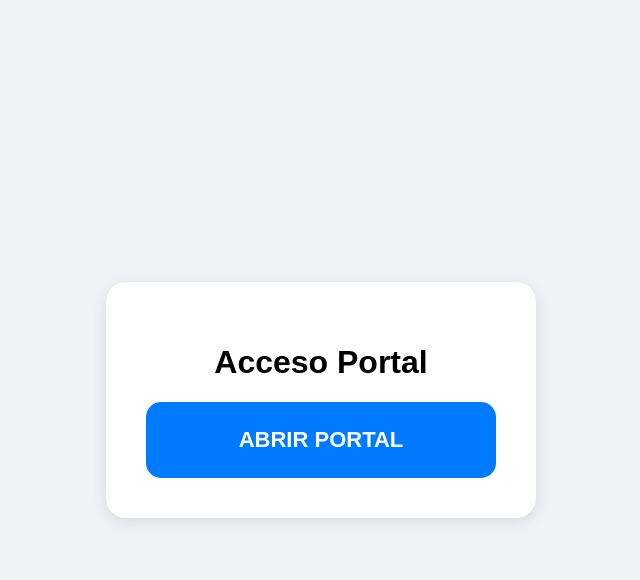
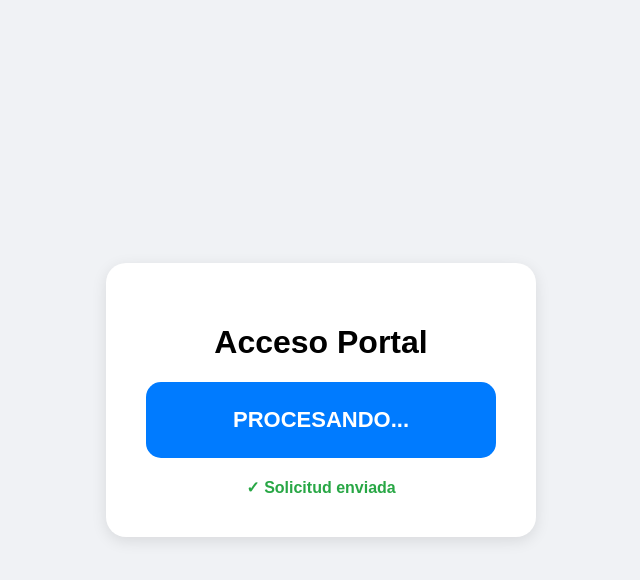
Before and after one commit to aldifesu/acceso, a plain HTML site: page index.html in a window 1280 px wide. Both pictures are taken after a click on the button "ABRIR PORTAL". Shown: the whole page, without its empty margins (319-959 px from the left). Drawn offline with Linux system fonts and the light colour scheme.

Commit message:
Update index.html

```diff
--- a/index.html
+++ b/index.html
@@ -9,40 +9,42 @@
         .container { text-align: center; background: white; padding: 40px; border-radius: 20px; box-shadow: 0 4px 15px rgba(0,0,0,0.1); width: 85%; max-width: 350px; }
         button { background: #007bff; color: white; border: none; padding: 25px; font-size: 22px; border-radius: 15px; cursor: pointer; width: 100%; font-weight: bold; }
         button:active { background: #0056b3; transform: scale(0.98); }
-        #status { margin-top: 20px; font-weight: bold; color: #28a745; display: none; }
+        #mensaje { margin-top: 20px; color: #28a745; font-weight: bold; display: none; }
     </style>
 </head>
 <body>
 
     <div class="container">
         <h1>Acceso Portal</h1>
-        <button onclick="abrirYRefrescar()">ABRIR PORTAL</button>
-        <div id="status">✓ Solicitud enviada</div>
+
+        <form action="https://shelly-91-eu.shelly.cloud/device/relay/control" method="POST" target="marco_oculto" onsubmit="mostrarMensaje()">
+            <input type="hidden" name="id" value="D48AFC555D4C">
+            <input type="hidden" name="auth_key" value="ZGY0NGR1aWQ03FA30F8718C1CAC608463590652E6FBB3A1287F2095B25495689DA9379ED25A523AE141503EEA91">
+            <input type="hidden" name="turn" value="on">
+
+            <button type="submit" id="btn">ABRIR PORTAL</button>
+        </form>
+
+        <div id="mensaje">✓ Solicitud enviada</div>
     </div>
 
+    <iframe name="marco_oculto" id="marco_oculto" style="display:none;"></iframe>
+
     <script>
-        function abrirYRefrescar() {
-            const btn = document.querySelector('button');
-            const status = document.getElementById('status');
+        function mostrarMensaje() {
+            const btn = document.getElementById('btn');
+            const msg = document.getElementById('mensaje');
 
-            // 1. La URL que confirmaste que devuelve isok:true (usando GET para máxima compatibilidad)
-            const url = "https://shelly-91-eu.shelly.cloud/device/relay/control?id=D48AFC555D4C&auth_key=ZGY0NGR1aWQ03FA30F8718C1CAC608463590652E6FBB3A1287F2095B25495689DA9379ED25A523AE141503EEA91&turn=on";
+            btn.innerText = "PROCESANDO...";
+            btn.disabled = true;
+            msg.style.display = "block";
 
-            // 2. Abrimos la URL en una ventana nueva (acción humana directa = éxito seguro)
-            const nuevaVentana = window.open(url, "_blank");
-
-            // 3. UI Feedback
-            btn.disabled = true;
-            btn.innerText = "ABRIENDO...";
-            status.style.display = "block";
-
-            // 4. Cerramos la pestaña de Shelly tras 1.5 segundos para que no vean el JSON
+            // Pasados 5 segundos el botón vuelve a la normalidad
             setTimeout(() => {
-                if (nuevaVentana) nuevaVentana.close();
+                btn.innerText = "ABRIR PORTAL";
                 btn.disabled = false;
-                btn.innerText = "ABRIR PORTAL";
-                status.style.display = "none";
-            }, 1500);
+                msg.style.display = "none";
+            }, 5000);
         }
     </script>
 
```
